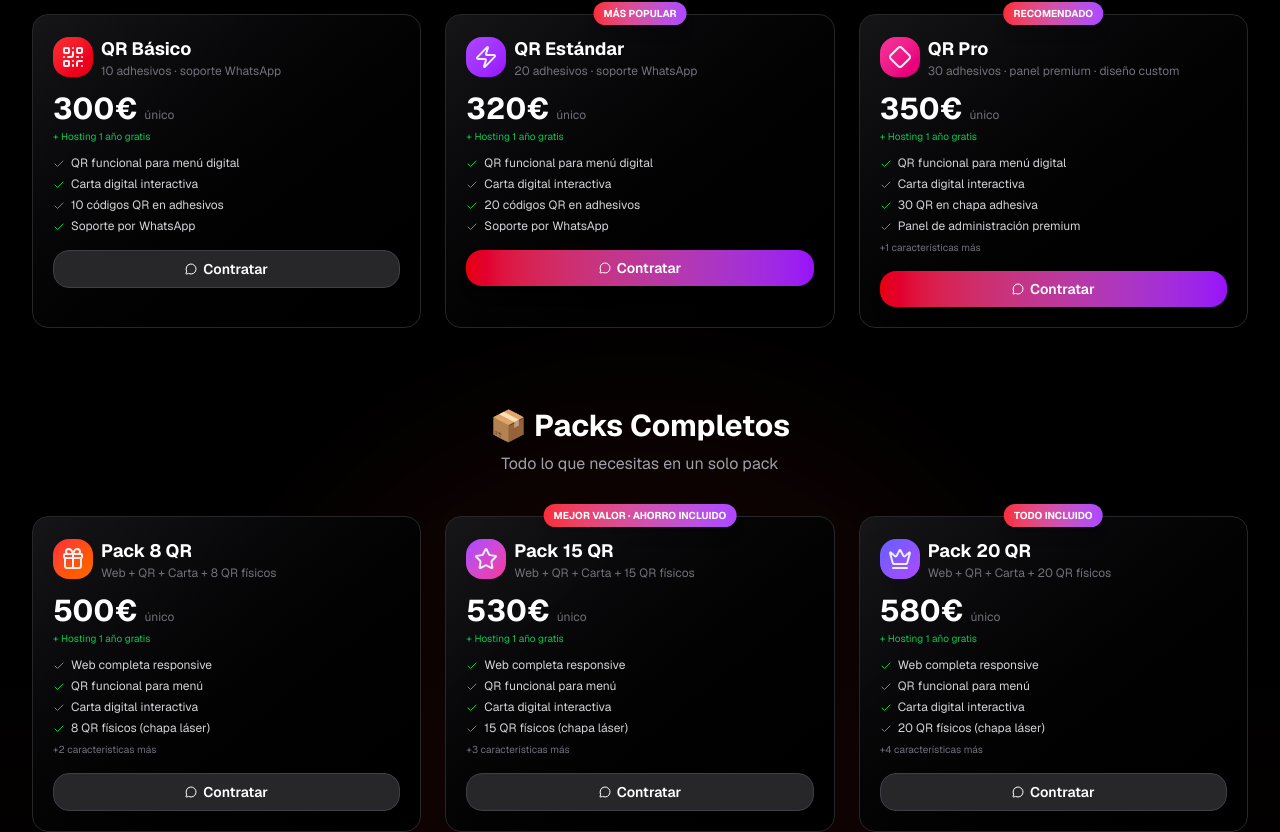
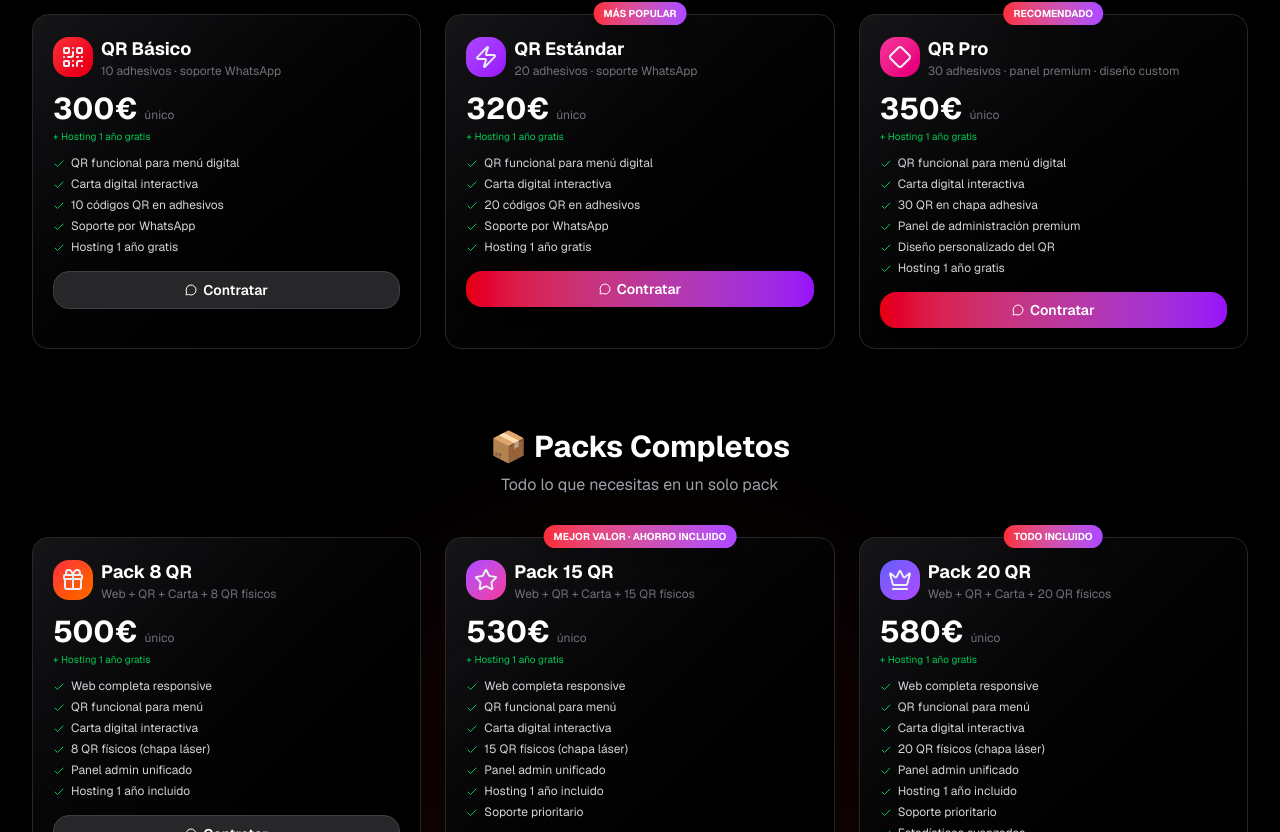
Before and after one commit to yoanybritocuba-collab/quantummenu, a Next.js app: page / in a window 1280 px wide. Shown: the part 2668-3500 px from the top of the page. Built offline with nearby package versions, Linux system fonts and the light colour scheme.

Commit message:
fix: mostrar todas las características sin ocultar

```diff
--- a/components/pricing-subscription.tsx
+++ b/components/pricing-subscription.tsx
@@ -32,6 +32,7 @@ export function PricingSubscription() {
         t("pricing.qrBasic.feature2"),
         t("pricing.qrBasic.feature3"),
         t("pricing.qrBasic.feature4"),
+        "Hosting 1 año gratis",
       ],
       icon: <QrCode className="w-6 h-6" />,
       color: "from-red-500 to-red-600",
@@ -46,6 +47,7 @@ export function PricingSubscription() {
         t("pricing.qrStandard.feature2"),
         t("pricing.qrStandard.feature3"),
         t("pricing.qrStandard.feature4"),
+        "Hosting 1 año gratis",
       ],
       icon: <Zap className="w-6 h-6" />,
       color: "from-purple-500 to-purple-600",
@@ -61,6 +63,7 @@ export function PricingSubscription() {
         t("pricing.qrPro.feature3"),
         t("pricing.qrPro.feature4"),
         t("pricing.qrPro.feature5"),
+        "Hosting 1 año gratis",
       ],
       icon: <Diamond className="w-6 h-6" />,
       color: "from-pink-500 to-pink-600",
@@ -193,6 +196,7 @@ export function PricingSubscription() {
         t("pricing.webSimple.feature3"),
         t("pricing.webSimple.feature4"),
         t("pricing.webSimple.feature5"),
+        "Hosting 1 año gratis",
       ],
       icon: <Layout className="w-6 h-6" />,
       color: "from-cyan-500 to-cyan-600",
@@ -209,6 +213,7 @@ export function PricingSubscription() {
         t("pricing.webAdvanced.feature4"),
         t("pricing.webAdvanced.feature5"),
         t("pricing.webAdvanced.feature6"),
+        "Hosting 1 año gratis",
       ],
       icon: <Rocket className="w-6 h-6" />,
       color: "from-indigo-500 to-indigo-600",
@@ -227,6 +232,7 @@ export function PricingSubscription() {
         "SEO avanzado + Analytics",
         "Dominio + SSL incluido",
         "Soporte 24/7",
+        "Hosting 1 año gratis",
       ],
       icon: <Globe className="w-6 h-6" />,
       color: "from-purple-500 to-pink-500",
@@ -296,17 +302,12 @@ export function PricingSubscription() {
                 <p className="text-green-500 text-[10px] mt-0.5">+ Hosting 1 año gratis</p>
               </div>
               <div className="space-y-1.5 mb-4">
-                {plan.features.slice(0, 4).map((feature: string, idx: number) => (
+                {plan.features.map((feature: string, idx: number) => (
                   <div key={idx} className="flex items-start gap-1.5">
                     <Check className="w-3 h-3 text-green-500 flex-shrink-0 mt-0.5" />
                     <span className="text-zinc-300 text-[10px] sm:text-xs leading-tight">{feature}</span>
                   </div>
                 ))}
-                {plan.features.length > 4 && (
-                  <div className="text-zinc-500 text-[9px] sm:text-[10px] mt-1 cursor-pointer hover:text-zinc-400 transition-colors">
-                    +{plan.features.length - 4} características más
-                  </div>
-                )}
               </div>
               <button
                 onClick={() => sendToWhatsApp(plan.name, plan.price, title.includes("Mensual") ? "Suscripción Mensual" : "Pago Único")}
```
